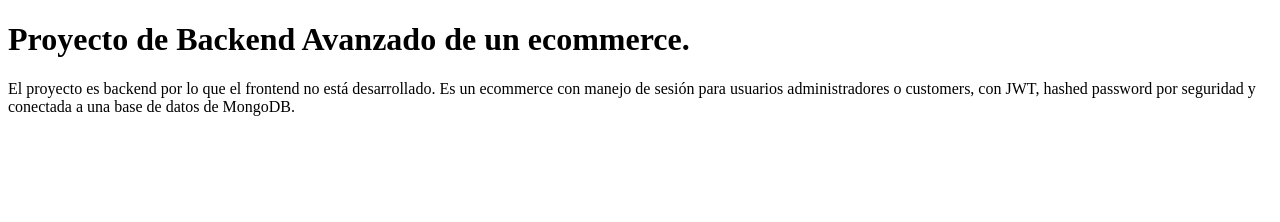
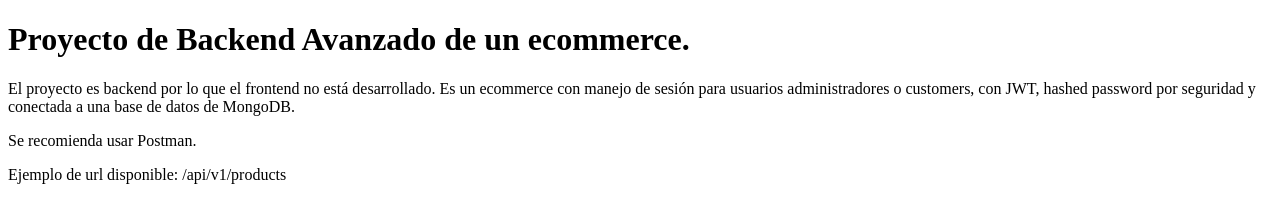
Before and after one commit to marianagrana2/backendLoginJWTProject, a website: page public/index.html in a window 1280 px wide. Drawn offline with Linux system fonts and the light colour scheme.

```diff
--- a/public/index.html
+++ b/public/index.html
@@ -10,5 +10,7 @@
    <h1>Proyecto de Backend Avanzado de un ecommerce.</h1>
    <p>El proyecto es backend por lo que el frontend no está desarrollado.
     Es un ecommerce con manejo de sesión para usuarios administradores o customers, con JWT, hashed password por seguridad y conectada a una base de datos de MongoDB.</p>
+    <p>Se recomienda usar Postman.</p>
+    <p>Ejemplo de url disponible: /api/v1/products</p>
 </body>
 </html>
```
Also changed, not shown: README.md (added).
